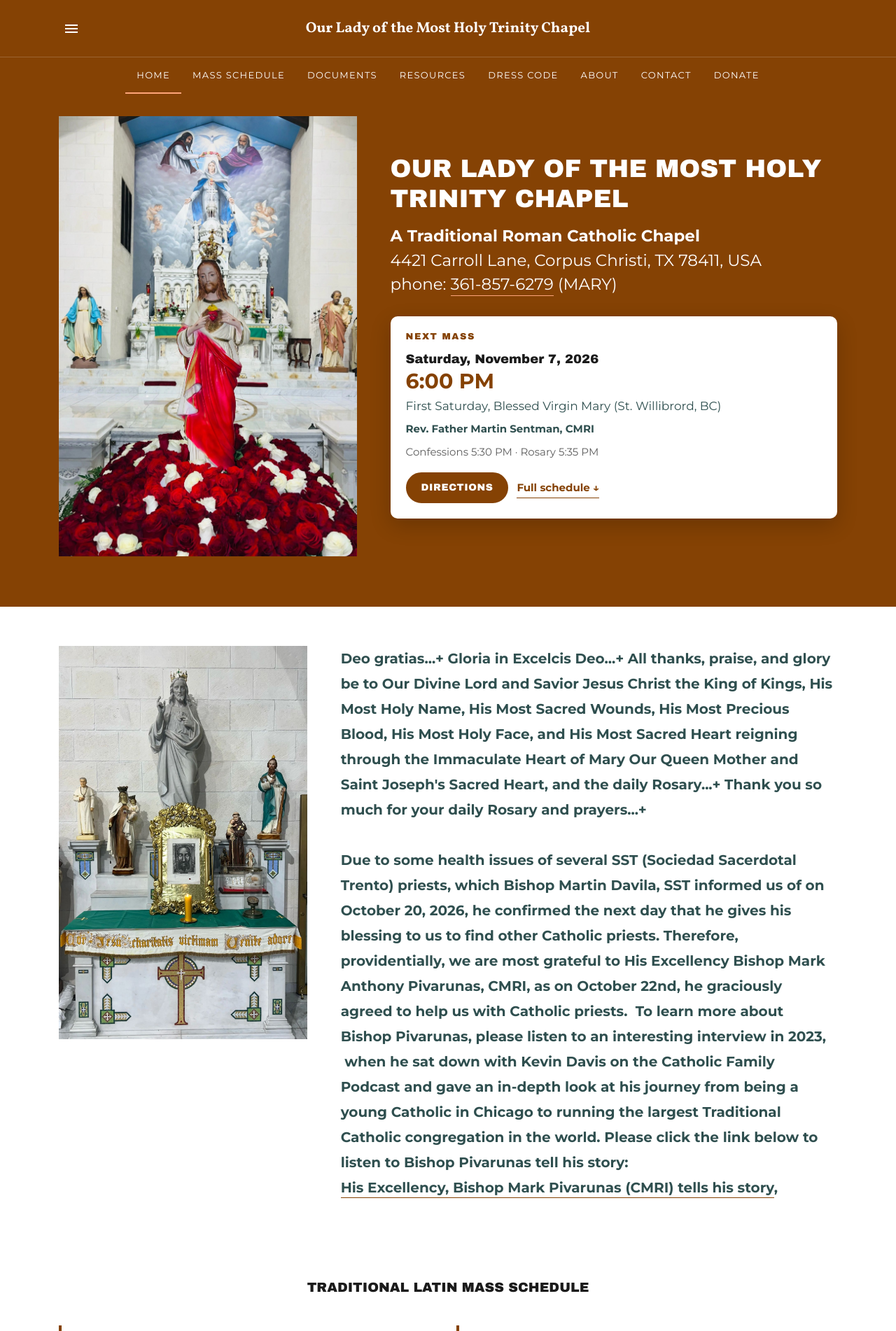
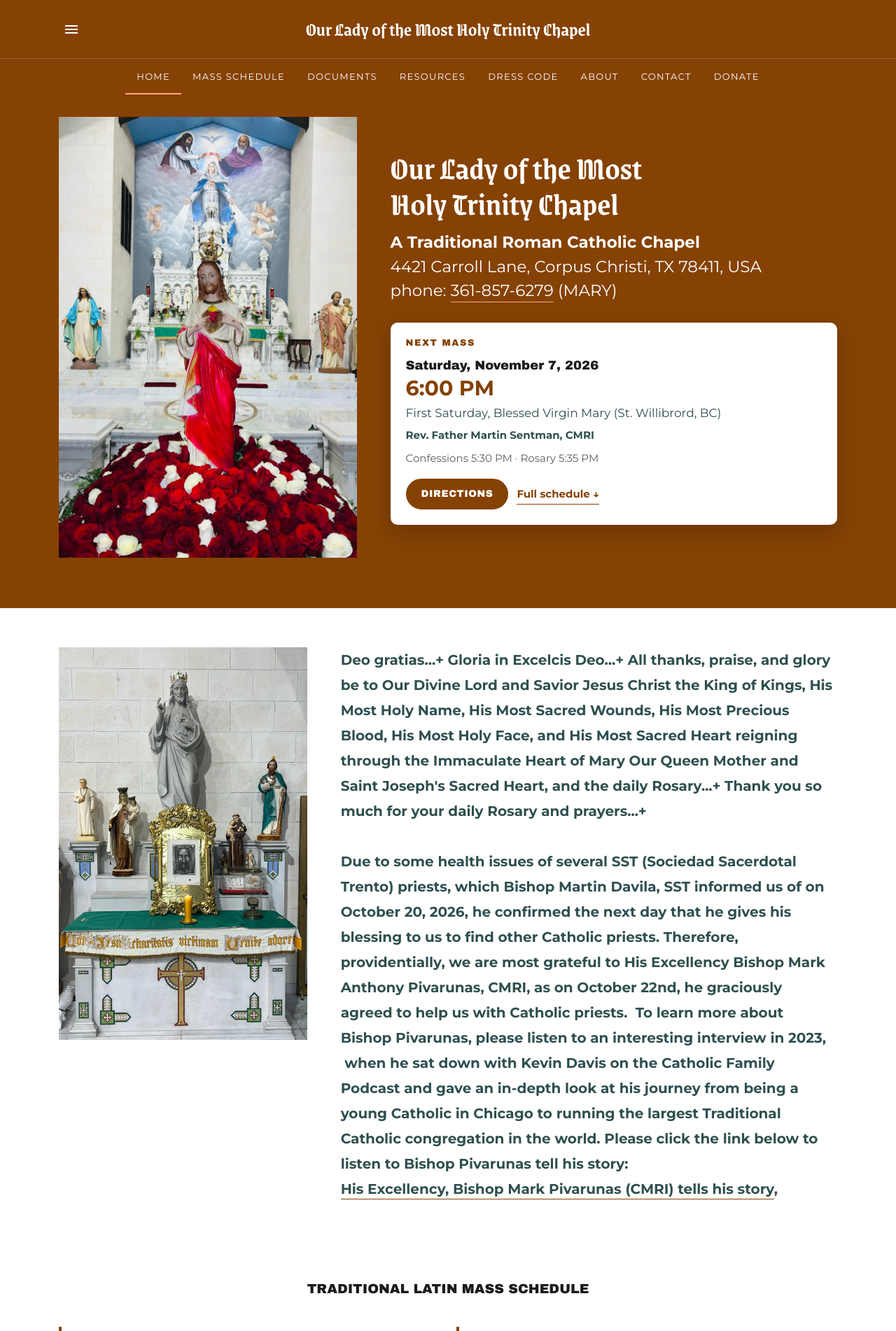
Before and after one commit to ourladymhtchurch/ourladymhtchurch.github.io, a Jekyll site: the page built from index.html, in a window 1280 px wide. Shown: the top 1902 px of the page at 70% size. Built offline with Jekyll 4.4.1, drawn with Linux system fonts in a browser that asks for light colours.

Commit message:
Set the site title in the Grenze Gotisch blackletter
Use Grenze Gotisch 600 (SIL Open Font License, self-hosted in
assets/fonts) for the site name in the header and the home page title.
The home page title switches from all capitals to normal capitalization
so the blackletter stays readable, with balanced line breaks.

```diff
--- a/_sass/olmht/_header.scss
+++ b/_sass/olmht/_header.scss
@@ -13,16 +13,16 @@
 .menu-button:hover { color: #c6c6c6; }
 .logo {
   flex: 1; text-align: center; padding: 0 12px;
-  font-family: var(--font-logo); font-weight: 700; font-size: 19px; line-height: 1.2;
+  font-family: var(--font-logo); font-weight: 600; font-size: 23px; line-height: 1.15;
   color: #fff; text-decoration: none;
 }
-@media (min-width: 768px) { .logo { font-size: 20px; } }
+@media (min-width: 768px) { .logo { font-size: 25px; } }
 @media (min-width: 1024px) {
-  .site-header__row { padding-top: 28px; padding-bottom: 28px; }
+  .site-header__row { padding-top: 26px; padding-bottom: 26px; }
   .menu-button { position: absolute; left: 24px; top: 50%; transform: translateY(-50%); margin: 0; }
-  .logo { font-size: 21px; padding: 0 48px; }
+  .logo { font-size: 27px; padding: 0 48px; }
 }
-@media (min-width: 1920px) { .logo { font-size: 24px; } }
+@media (min-width: 1920px) { .logo { font-size: 30px; } }
 
 /* Row of primary links under the site name (desktop only; the ☰ menu has everything). */
 .primary-nav { display: none; border-top: 1px solid rgba(255, 255, 255, .18); }
--- a/_sass/olmht/_hero.scss
+++ b/_sass/olmht/_hero.scss
@@ -7,9 +7,9 @@
 .next-mass  { grid-area: next; margin-bottom: 20px; }
 .hero-image { grid-area: image; width: 100%; }
 .hero-text  { grid-area: text; padding-top: 24px; }
-.tagline {
-  font-family: var(--font-display); text-transform: uppercase;
-  color: #fff; font-size: 28px; line-height: 1.2;
+.tagline {   /* blackletter needs normal capitalization to stay readable */
+  font-family: var(--font-logo); font-weight: 600;
+  color: #fff; font-size: 36px; line-height: 1.1; text-wrap: balance;
 }
 .subtagline { font-size: 24px; line-height: 1.5; max-width: 750px; margin: 20px auto 0; overflow-wrap: anywhere; }
 .subtagline a { color: inherit; text-decoration: none; border-bottom: 1px solid var(--peach); padding-bottom: 2px; }
@@ -26,12 +26,12 @@
   .hero-text { padding-top: 0; }
   .next-mass { margin: 28px 0 0; }
   .next-mass .next-mass__call { display: none; }   /* the phone number is shown just above */
-  .tagline { font-size: 26px; }
+  .tagline { font-size: 34px; }
   .subtagline { font-size: 19px; margin: 14px 0 0; max-width: none; }
 }
-@media (min-width: 1024px) { .tagline { font-size: 31px; } .subtagline { font-size: 21px; } }
-@media (min-width: 1280px) { .tagline { font-size: 36px; } .subtagline { font-size: 23px; } }
-@media (min-width: 1920px) { .tagline { font-size: 40px; } .subtagline { font-size: 25px; } }
+@media (min-width: 1024px) { .tagline { font-size: 40px; } .subtagline { font-size: 21px; } }
+@media (min-width: 1280px) { .tagline { font-size: 46px; } .subtagline { font-size: 23px; } }
+@media (min-width: 1920px) { .tagline { font-size: 52px; } .subtagline { font-size: 25px; } }
 
 /* Next Mass card */
 .next-mass {
--- a/_sass/olmht/_variables.scss
+++ b/_sass/olmht/_variables.scss
@@ -15,5 +15,5 @@
   --rule:         #d4d4d4;
   --font-body:    'Montserrat', Arial, sans-serif;
   --font-display: 'Archivo Black', Arial, sans-serif;
-  --font-logo:    'Vollkorn', Georgia, serif;
+  --font-logo:    'Grenze Gotisch', 'Vollkorn', Georgia, serif;   /* blackletter for the site title */
 }
--- a/assets/fonts/fonts.css
+++ b/assets/fonts/fonts.css
@@ -106,3 +106,23 @@
   src: url('Vollkorn-700-normal-latin.woff2') format('woff2');
   unicode-range: U+0000-00FF, U+0131, U+0152-0153, U+02BB-02BC, U+02C6, U+02DA, U+02DC, U+0304, U+0308, U+0329, U+2000-206F, U+20AC, U+2122, U+2191, U+2193, U+2212, U+2215, U+FEFF, U+FFFD;
 }
+/* Grenze Gotisch 600 normal latin-ext
+   Copyright 2020 The Grenze Gotisch Project Authors (https://github.com/Omnibus-Type/Grenze-Gotisch)
+   Licensed under the SIL Open Font License 1.1 (https://openfontlicense.org) */
+@font-face {
+  font-family: 'Grenze Gotisch';
+  font-style: normal;
+  font-weight: 600;
+  font-display: swap;
+  src: url('GrenzeGotisch-600-normal-latin-ext.woff2') format('woff2');
+  unicode-range: U+0100-02BA, U+02BD-02C5, U+02C7-02CC, U+02CE-02D7, U+02DD-02FF, U+0304, U+0308, U+0329, U+1D00-1DBF, U+1E00-1E9F, U+1EF2-1EFF, U+2020, U+20A0-20AB, U+20AD-20C4, U+2113, U+2C60-2C7F, U+A720-A7FF;
+}
+/* Grenze Gotisch 600 normal latin */
+@font-face {
+  font-family: 'Grenze Gotisch';
+  font-style: normal;
+  font-weight: 600;
+  font-display: swap;
+  src: url('GrenzeGotisch-600-normal-latin.woff2') format('woff2');
+  unicode-range: U+0000-00FF, U+0131, U+0152-0153, U+02BB-02BC, U+02C6, U+02DA, U+02DC, U+0304, U+0308, U+0329, U+2000-206F, U+20AC, U+2122, U+2191, U+2193, U+2212, U+2215, U+FEFF, U+FFFD;
+}
```
Also changed, not shown: assets/fonts/GrenzeGotisch-600-normal-latin-ext.woff2 (added), assets/fonts/GrenzeGotisch-600-normal-latin.woff2 (added).
